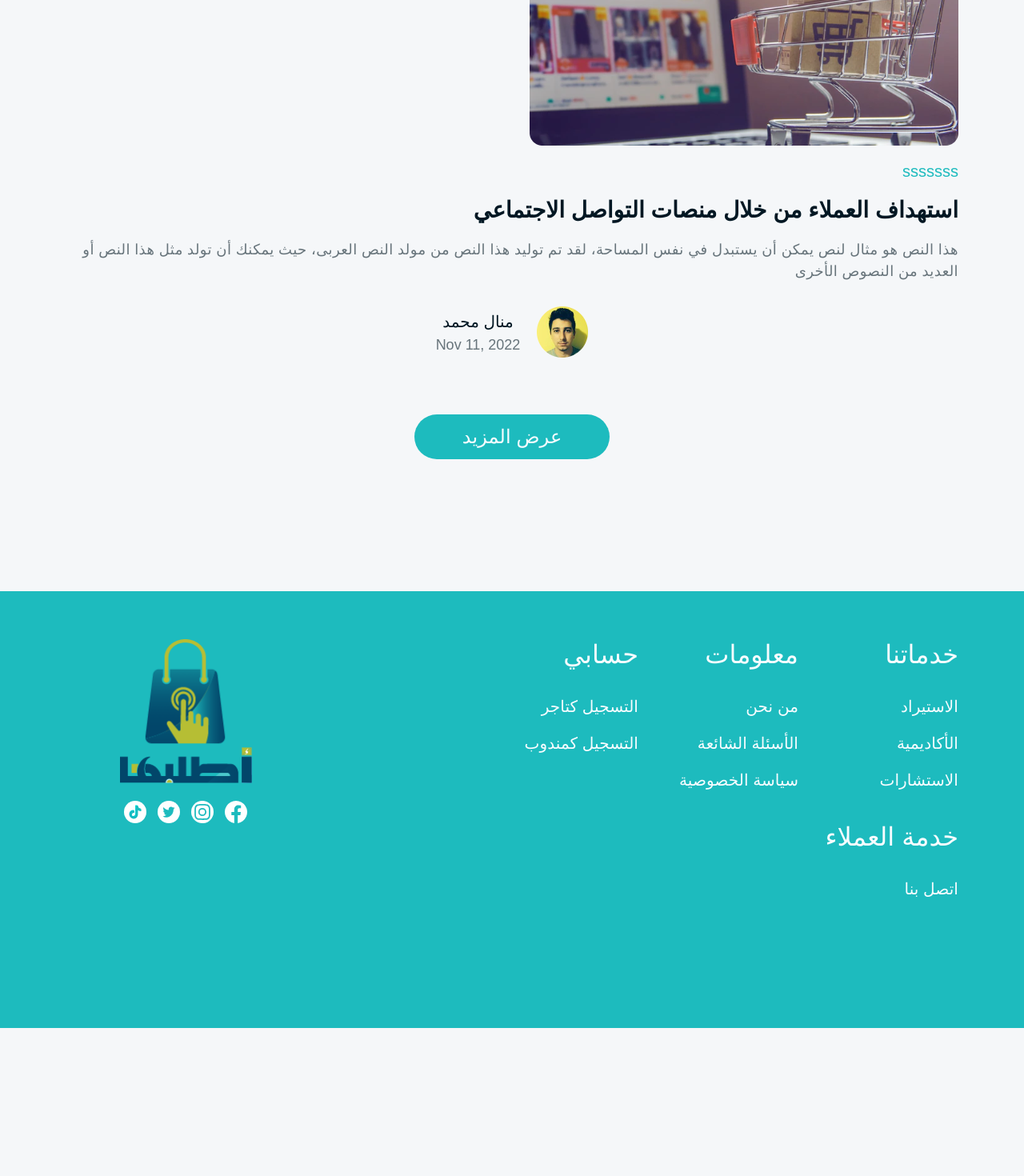
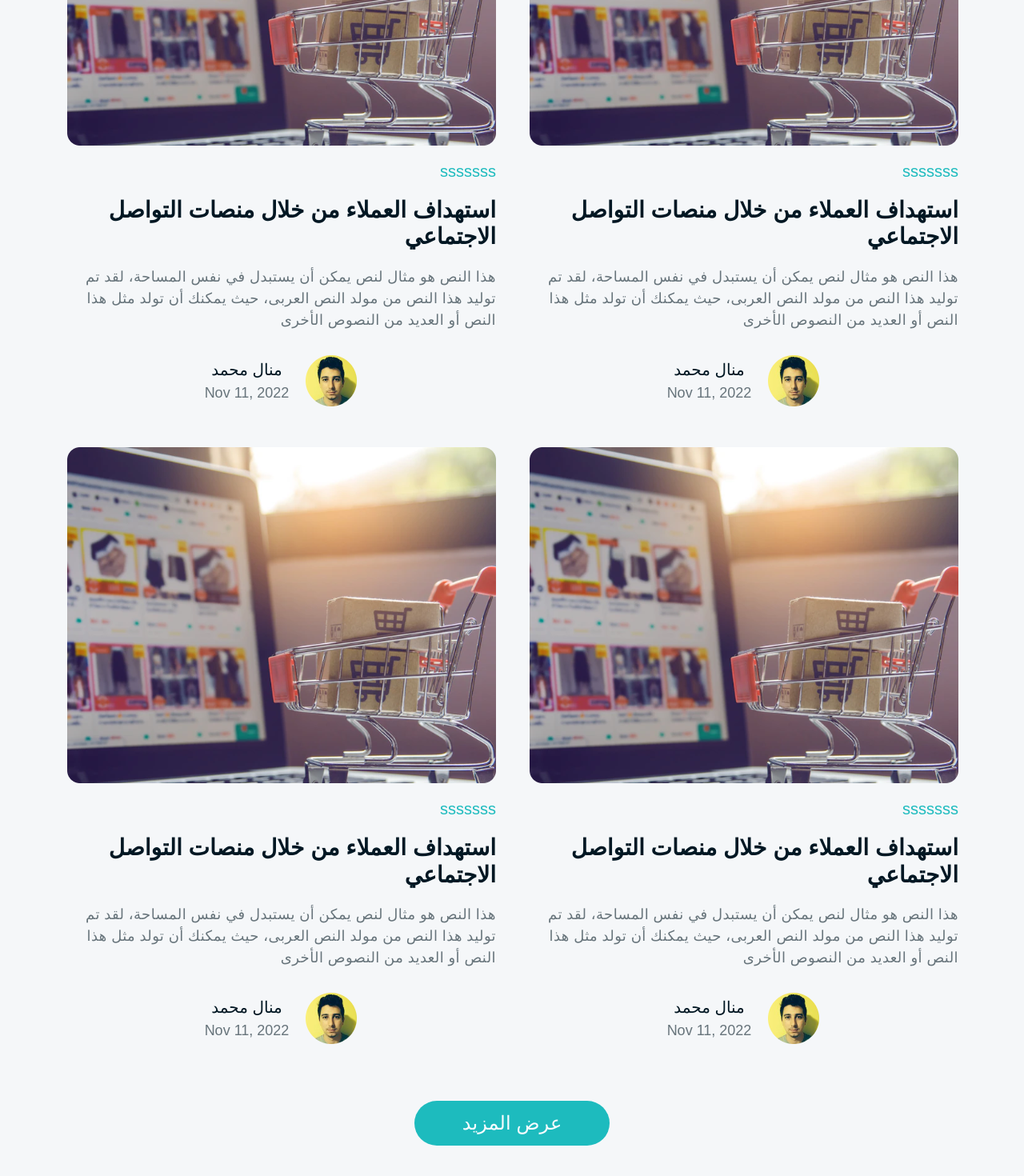
Before and after one commit to fathy-said/E-commerce--REACT-, a React (Create React App) app: page /blog in a window 1280 px wide. Shown: the part 1346-2816 px from the top of the page at 80% size. Before the commit the page ends 2631 px from the top, so only its background shows below. Built offline with nearby package versions, Linux system fonts and the light colour scheme.

Commit message:
change blogPage

```diff
--- a/src/components/PagesBox/BlogBox/BlogBox.css
+++ b/src/components/PagesBox/BlogBox/BlogBox.css
@@ -118,7 +118,7 @@
 
 .blog-box .box-body {
   display: grid;
-  grid-template-columns: repeat(auto-fill, max(400px, 1fr));
+  grid-template-columns: repeat(auto-fill, minmax(400px, 1fr));
   gap: 40px;
   margin-top: 60px;
 }
--- a/src/components/PagesBox/BlogBox/BlogBox.jsx
+++ b/src/components/PagesBox/BlogBox/BlogBox.jsx
@@ -104,6 +104,75 @@ const BlogBox = () => {
                                     />
                                 </div>
                             </div>
+                            <div className="box">
+                                <div className="order">
+                                    <div className="box-img">
+                                        <img src={IMgTop} alt="" />
+                                    </div>
+                                    <h6>sssssss</h6>
+                                    <h4>
+                                        استهداف العملاء من خلال منصات التواصل
+                                        الاجتماعي
+                                    </h4>
+                                    <p>
+                                        هذا النص هو مثال لنص يمكن أن يستبدل في
+                                        نفس المساحة، لقد تم توليد هذا النص من
+                                        مولد النص العربى، حيث يمكنك أن تولد مثل
+                                        هذا النص أو العديد من النصوص الأخرى
+                                    </p>
+                                    <OwnerBox
+                                        NameOwner={"منال محمد"}
+                                        DateOwner={"Nov 11, 2022"}
+                                        ImgOwner={ImgOwner}
+                                    />
+                                </div>
+                            </div>
+                            <div className="box">
+                                <div className="order">
+                                    <div className="box-img">
+                                        <img src={IMgTop} alt="" />
+                                    </div>
+                                    <h6>sssssss</h6>
+                                    <h4>
+                                        استهداف العملاء من خلال منصات التواصل
+                                        الاجتماعي
+                                    </h4>
+                                    <p>
+                                        هذا النص هو مثال لنص يمكن أن يستبدل في
+                                        نفس المساحة، لقد تم توليد هذا النص من
+                                        مولد النص العربى، حيث يمكنك أن تولد مثل
+                                        هذا النص أو العديد من النصوص الأخرى
+                                    </p>
+                                    <OwnerBox
+                                        NameOwner={"منال محمد"}
+                                        DateOwner={"Nov 11, 2022"}
+                                        ImgOwner={ImgOwner}
+                                    />
+                                </div>
+                            </div>
+                            <div className="box">
+                                <div className="order">
+                                    <div className="box-img">
+                                        <img src={IMgTop} alt="" />
+                                    </div>
+                                    <h6>sssssss</h6>
+                                    <h4>
+                                        استهداف العملاء من خلال منصات التواصل
+                                        الاجتماعي
+                                    </h4>
+                                    <p>
+                                        هذا النص هو مثال لنص يمكن أن يستبدل في
+                                        نفس المساحة، لقد تم توليد هذا النص من
+                                        مولد النص العربى، حيث يمكنك أن تولد مثل
+                                        هذا النص أو العديد من النصوص الأخرى
+                                    </p>
+                                    <OwnerBox
+                                        NameOwner={"منال محمد"}
+                                        DateOwner={"Nov 11, 2022"}
+                                        ImgOwner={ImgOwner}
+                                    />
+                                </div>
+                            </div>
                         </div>
                         <button className="bt-main">عرض المزيد</button>
                     </div>
```
